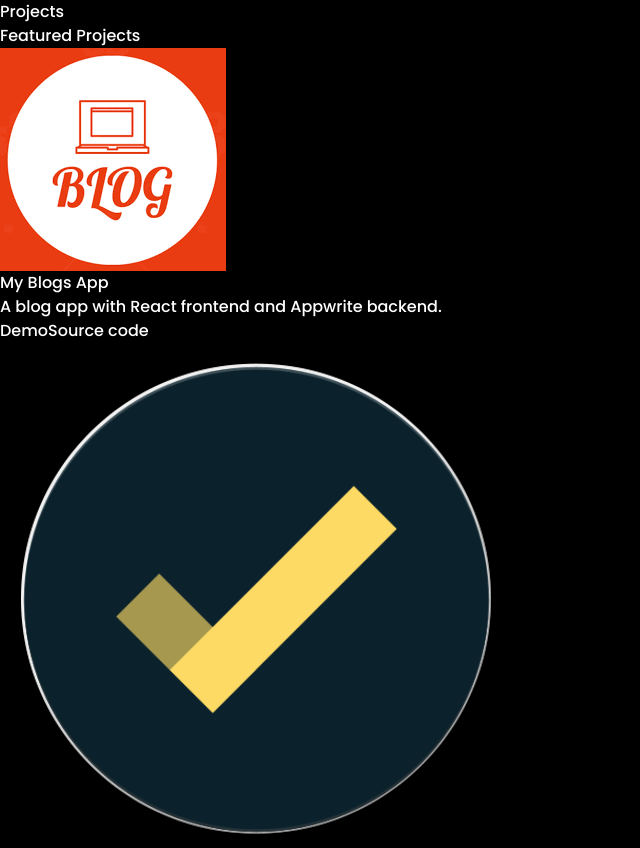
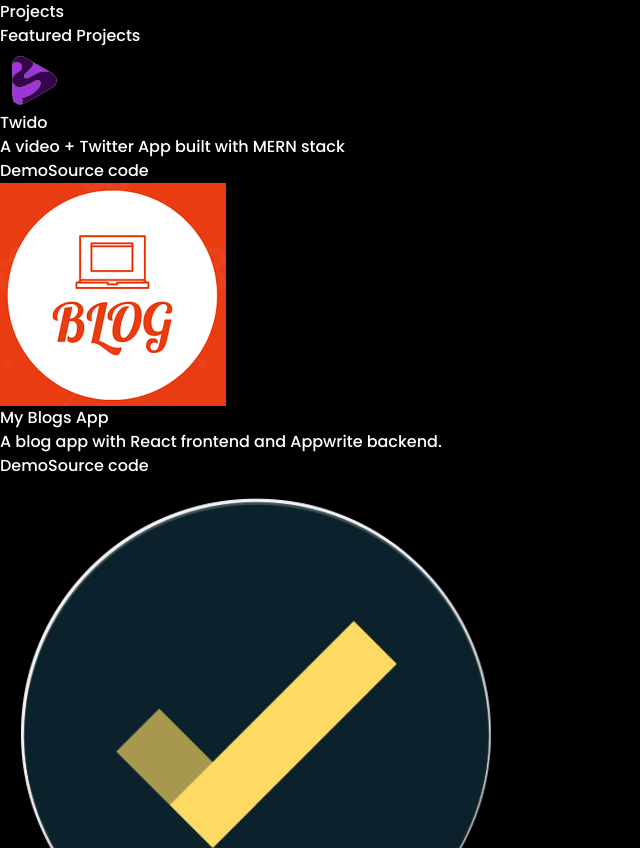
Before and after one commit to ritik0027/My-Portfolio, a React (Vite) app: page / in a window 1280 px wide. Shown: the part 2490-3338 px from the top of the page, without its empty margins (0-640 px from the left). Built offline with nearby package versions, Linux system fonts and the light colour scheme.

Commit message:
Updated Projects section

```diff
--- a/src/components/Projects.jsx
+++ b/src/components/Projects.jsx
@@ -1,6 +1,7 @@
 import React from "react";
 import currconvert from "../../public/currconvert.png";
 import todo from "../../public/todo.png";
+import twido from "../../public/twido.png"
 import blog from "../../public/blog.png";
 import paytm from "../../public/paytm.png";
 import tic from "../../public/tic.png";
@@ -13,6 +14,14 @@
   const cardItem = [
     {
       id: 1,
+      logo: twido,
+      link:"https://twido-frontend.onrender.com/",
+      src:"https://github.com/ritik0027/Twido-Frontend",
+      name: "Twido",
+      text: "A video + Twitter App built with MERN stack"
+    },
+    {
+      id: 2,
       logo: blog,
       link:"https://my-blogs-app-sigma.vercel.app/",
       src:"https://github.com/ritik0027/My-Blogs-App",
@@ -20,7 +29,7 @@
       text: "A blog app with React frontend and Appwrite backend."
     },
     {
-      id: 2,
+      id: 3,
       logo: todo,
       link:"https://todo-app-dusky-alpha.vercel.app/",
       src:"https://github.com/ritik0027/Todo-App",
@@ -28,7 +37,7 @@
       text: "A blog app with React frontend and Appwrite backend."
     },
     {
-      id: 3,
+      id: 4,
       logo: currconvert,
       link:"https://currency-converter-app-bice.vercel.app/",
       src:"https://github.com/ritik0027/Currency-Converter-App",
@@ -36,7 +45,7 @@
       text: "Accurate currency converter with real-time exchange rates."
     },
     {
-      id: 4,
+      id: 5,
       logo: paytm,
       link:"https://paytm-clone-4f6u1usf8-ritik-kumars-projects-caf99850.vercel.app/",
       src:"https://github.com/ritik0027/Paytm-Clone",
@@ -44,7 +53,7 @@
       text: "Paytm clone UI styled using Tailwind CSS."
     },
     {
-      id: 5,
+      id: 6,
       logo: tic,
       link:"https://tic-tac-toe-game-pi-lyart.vercel.app/",
       src:"https://github.com/ritik0027/Web-Development/tree/main/Tic%20Tac%20Toe%20Game",
@@ -52,7 +61,7 @@
       text: "Interactive Tic Tac Toe game with HTML, Tailwind, JavaScript."
     },
     {
-      id: 6,
+      id: 7,
       logo: password,
       link:"https://password-generator-git-master-ritik-kumars-projects-caf99850.vercel.app/",
       src:"https://github.com/ritik0027/Password-Generator",
@@ -60,7 +69,7 @@
       text: "Generates unique passwords with letters and numbers."
     },
     {
-      id: 7,
+      id: 8,
       logo: amazon,
       link:"https://amazon-frontend-clone-gules.vercel.app/",
       src:"https://github.com/ritik0027/Amazon-Frontend-Clone",
```
Also changed, not shown: public/twido.png (added).
